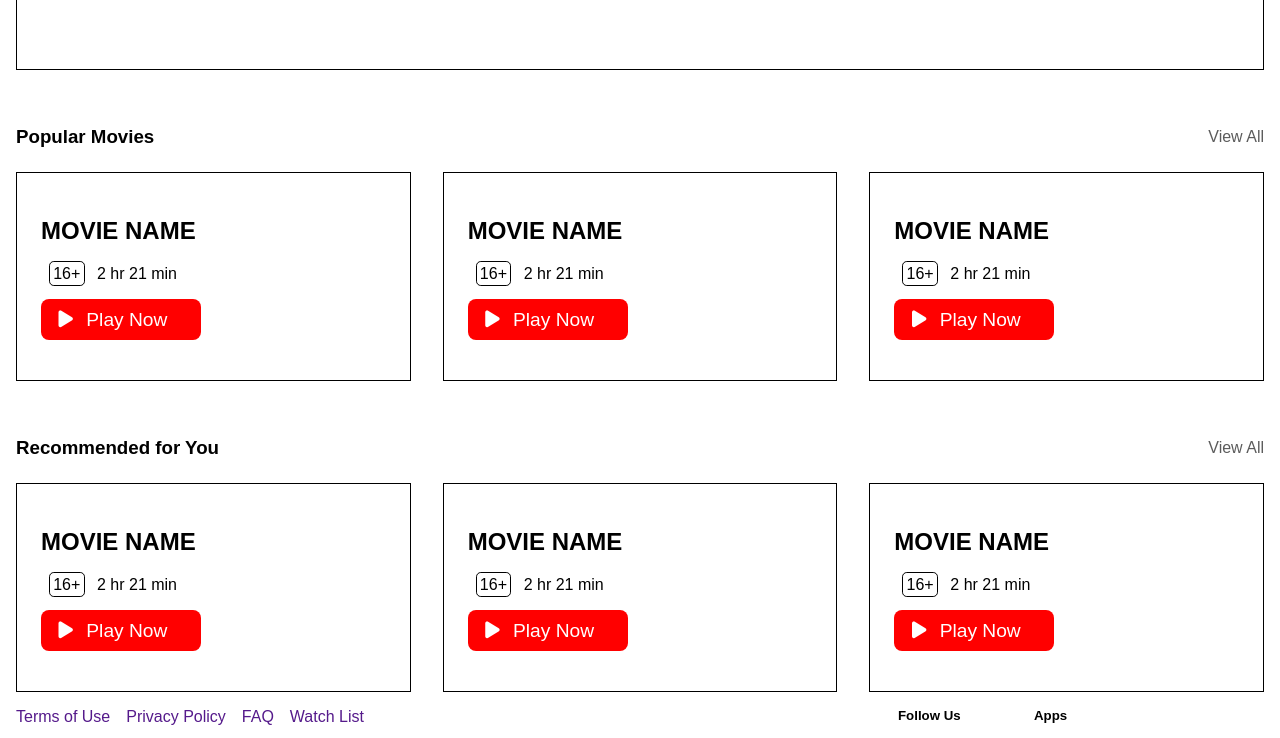
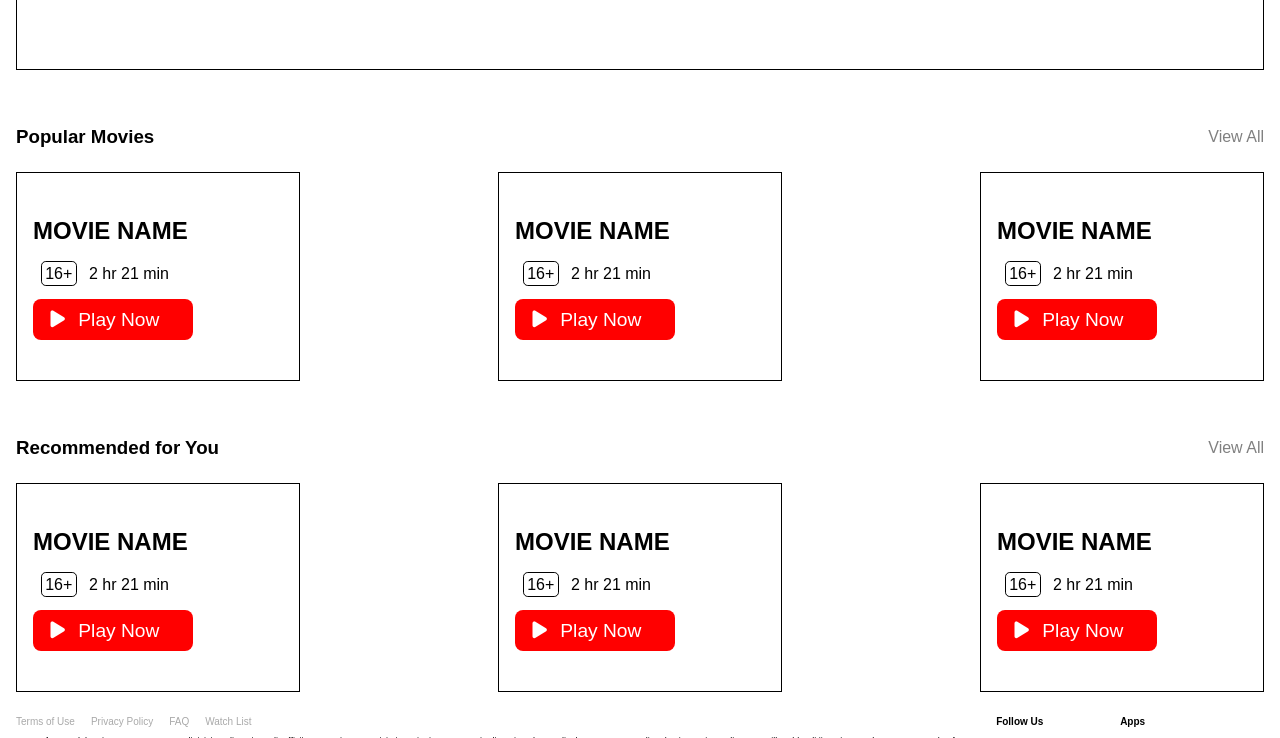
Before and after one commit to EzgiUOztuna/WIT1024_WITFLIX_Wiframe, a plain HTML site: page index.html in a window 1280 px wide. Shown: the part 790-1528 px from the top of the page. Drawn offline with Linux system fonts and the light colour scheme.

Commit message:
correction all parts

```diff
--- a/index.css
+++ b/index.css
@@ -134,37 +134,9 @@ button i {
     margin-right: .5rem;
 }
 
-/* popular movies - section suggestion */
-/* Popular Movies Part */
+/* section suggestion */
 
-.popular-movies {
-    display: flex;
-    justify-content: space-between;
-    align-items: center;
-    gap: 2rem;
-    margin: 1rem 0 1rem 0;
-    padding: 0;
-}
-
-section h3 {
-    padding: 0;
-    margin: 0;
-    display: flex;
-    justify-content: flex-start;
-    align-items: center;
-}
-
-section a {
-    padding: 0;
-    margin: 0;
-    display: flex;
-    justify-content: flex-end;
-    align-items: center;
-    color: rgba(0, 0, 0, 0.643);
-    text-decoration: none;
-}
-
-.Pop-Movies-titles {
+.Pop-Movies-titles, .Rec-Movies-titles {
     display: flex;
     justify-content: space-between;
     align-items: center;
@@ -172,71 +144,32 @@ section a {
     margin-bottom: 1.5rem;
 }
 
-.popular-movies1 {
-    border: 1px solid  black;
-    margin: 0;
-    padding: 1.5rem ;
-    width: 40%;
-
-    /*border: 1px solid black;
-    min-width: 250px;
-    border-radius: .5rem;
-    padding: 2rem 1rem;
-    display: flex;
-    align-items: center;*/
-
+section a {
+    color: gray;
+    text-decoration: none;
 }
 
-.popular-movies2 {
-    border: 1px solid  black;
-    margin: 0;
-    padding: 1.5rem;
-    width: 40%;
-
+section a:hover{
+    color: red;
 }
 
-.popular-movies3 {
-    border: 1px solid  black;
+section h3 {
     margin: 0;
-    padding: 1.5rem ;
-    width: 40%;
+    padding: 0;
 }
 
-
-/* Recommended Movies Part */
-
-.recommended-movies {
+.popular-movies, .recommended-movies {
     display: flex;
+    gap: 2rem;
+    margin: 1rem 0;
     justify-content: space-between;
-    align-items: center;
-    gap: 2rem;
-    margin: 1rem 0 1rem 0;
-    padding: 0;
-
 }
 
-.recommended-movies1 {
+.popular-movies-card, .recommended-movies-card {
     border: 1px solid  black;
-    margin: 0;
-    padding: 1.5rem ;
-    width: 40%;
+    min-width: 250px;
+    padding: 1.5rem 1rem;
 }
-
-.recommended-movies2 {
-    border: 1px solid  black;
-    margin: 0;
-    padding: 1.5rem ;
-    width: 40%;
-
-}
-
-.recommended-movies3 {
-    border: 1px solid  black;
-    margin: 0;
-    padding: 1.5rem ;
-    width: 40%;
-}
-
 
 /* Footer Part */
 
@@ -246,39 +179,59 @@ footer {
     gap: 1rem;
 }
 
-footer h5 {
-    margin-top: 0;
-}
-
-/* beginning-navigation */
-
-
 .beginning-navigation nav {
     display: flex;
     text-decoration: none;
     gap: 1rem;
+    margin-top: .5rem;
 }
 
 .beginning-navigation nav a {
     text-decoration: none;
+    color: darkgray;
+    font-size: x-small;
 }
 
+.beginning-navigation nav a:hover {
+    color: red;
+}
+
+.beginning-navigation p {
+    color: black;
+    font-size: xx-small;
+
+}
 
 .bold {
     font-weight: bold;
 }
 
-/* social-networks */
+
 
 .social-networks {
-    min-width: 120px;
+    min-width: 100px;
+    scroll-padding-left: 10rem;
+
 }
 
-/* downloads */
+.social-networks i {
+    margin-top: 0;
+    padding: 0;
+}
 
+footer h5 {
+    text-decoration: none;
+    font-size: x-small;
+    display: flex;
+    gap: 1rem;
+    margin-top: .5rem;
+    padding-bottom: 0;
+}
 
 .downloads {
-    min-width: 230px;
+    min-width: 130px;;
+    padding-left: .5rem;
+    scroll-padding-left: 10rem;
 }
 
 .downloads img {
--- a/index.html
+++ b/index.html
@@ -31,6 +31,7 @@
               <i class="fa-solid fa-magnifying-glass"></i>
             </a>
         </div>
+
         <!-- ✅ Challenge 2: Büyüteç input alanına nasıl girecek? ✅ -->
         <i class="fa-solid fa-bell notifications fa-2x"></i>
         <img class="avatar" src="https://picsum.photos/50" />
@@ -68,15 +69,16 @@
     </main>
 
     <section class="suggestion">
-       <!-- 📌 7 tane movie card olsun. scroll ile sağa-sola kaysın??? 📌 -->
-      <div class="Pop-Movies-titles">
+       <!-- 📌 7 tane movie card olsun. scroll ile sağa-sola kaysın??? 📌📌📌📌📌📌📌📌📌📌📌📌📌📌📌📌📌📌📌📌📌 -->
+      <!-- 📝📝📝📝📝 POPULAR MOVIES PART 📝📝📝📝📝📝📝📝📝📝📝📝📝📝📝📝📝📝📝📝📝📝📝📝📝📝📝📝📝📝📝📝📝📝📝📝📝📝📝📝📝📝-->
+      <div class="Pop-Movies-titles"> <!--suggestion-row-title-->
         <h3>Popular Movies</h3>
         <a href="#">View All</a>
       </div>
 
+       <!-- 📝 POPULAR MOVIE CARD (1)-->
       <div class="popular-movies">
-
-        <div class="popular-movies1">
+        <div class="popular-movies-card">
           <h2>MOVIE NAME</h2>
           <div class="popular-movies-infos">
             <span class="content-rating">16+</span>
@@ -87,9 +89,11 @@
           </div>
         </div>
 
-        <div class="popular-movies2">
+         <!-- 📝 POPULAR MOVIE CARD (2)-->
+        <div class="popular-movies-card"> <!--movie-card-->
+          <!--<div class="movie-detail-container">-->
           <h2>MOVIE NAME</h2>
-          <div class="popular-movies-infos">
+          <div class="popular-movies-infos"> <!--movie-info-->
             <span class="content-rating">16+</span>
             <span class="movie-duration">2 hr 21 min</span>
           </div>
@@ -98,7 +102,8 @@
           </div>
         </div>
 
-        <div class="popular-movies3">
+        <!-- 📝 POPULAR MOVIE CARD (3)-->
+        <div class="popular-movies-card">
           <h2>MOVIE NAME</h2>
           <div class="popular-movies-infos">
             <span class="content-rating">16+</span>
@@ -110,14 +115,15 @@
         </div>
       </div>
 
+      <!-- 📝📝📝📝📝 RECOMMENDED MOVIES PART 📝📝📝📝📝📝📝📝📝📝📝📝📝📝📝📝📝📝📝📝📝📝📝📝📝📝📝📝📝📝📝📝📝📝📝📝📝📝📝📝-->
+      <div class="Rec-Movies-titles">
+        <h3>Recommended for You</h3>
+        <a href="#">View All</a>
+      </div>
 
-      <div class="h3h6">
-        <div class="Pop-Movies-titles">
-          <h3>Recommended for You</h3>
-          <a href="#">View All</a>
-        </div>
+       <!-- 📝 RECOMMENDED MOVIE CARD (1)-->
       <div class="recommended-movies">
-        <div class="recommended-movies1">
+        <div class="recommended-movies-card">
           <h2>MOVIE NAME</h2>
           <div class="recommended-movies-infos">
             <span class="content-rating">16+</span>
@@ -128,9 +134,11 @@
           </div>
         </div>
 
-        <div class="recommended-movies2">
+         <!-- 📝 RECOMMENDED MOVIE CARD (2)-->
+        <div class="recommended-movies-card"> <!--movie-card-->
+          <!--<div class="movie-detail-container">-->
           <h2>MOVIE NAME</h2>
-          <div class="recommended-movies-infos">
+          <div class="recommended-movies-infos"> <!--movie-info-->
             <span class="content-rating">16+</span>
             <span class="movie-duration">2 hr 21 min</span>
           </div>
@@ -139,9 +147,11 @@
           </div>
         </div>
 
-        <div class="recommended-movies3">
+        <!-- 📝 RECOMMENDED MOVIE CARD (3)-->
+        <div class="recommended-movies-card"> <!--movie-card-->
+          <!--<div class="movie-detail-container">-->
           <h2>MOVIE NAME</h2>
-          <div class="recommended-movies-infos">
+          <div class="recommended-movies-infos"> <!--movie-info-->
             <span class="content-rating">16+</span>
             <span class="movie-duration">2 hr 21 min</span>
           </div>
@@ -150,6 +160,8 @@
           </div>
         </div>
       </div>
+
+
     </section>
 
     <footer>
```
